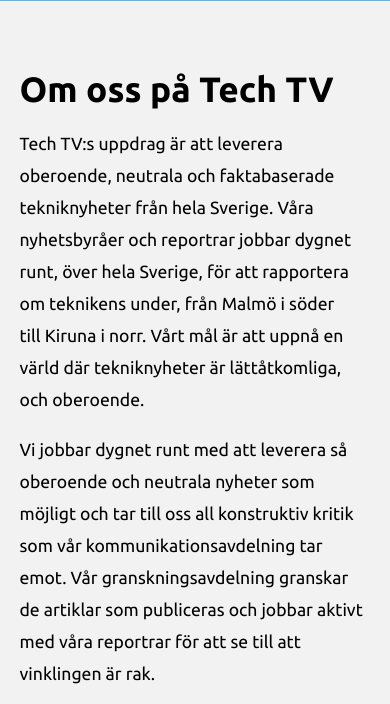
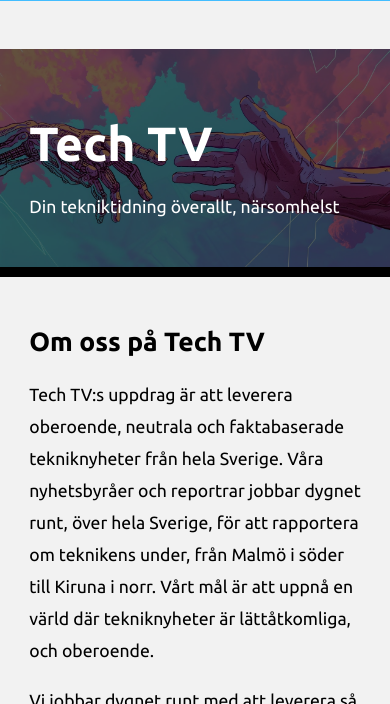
Before and after one commit to Frisaf/tech-tv, a plain HTML site: page about.html in a window 390 px wide. Shown: the part 89-793 px from the top of the page. Drawn offline with Linux system fonts and the light colour scheme; a web font is replaced by a local one.

Commit message:
hero on about page

```diff
--- a/about.html
+++ b/about.html
@@ -102,11 +102,16 @@
                 <a href="" id="accountLink"><img src="images/accountcircle.png" class="headerAccount" alt="Black circle with a sillhouette of a person."></a>
             </div>
         </header>
-
-        <div class="content">
             <div class="mainContent">
+                <div class="hero">
+                    <img src="images/synthetic-8597464_1280.jpg" class="aboutHero">
+                    <div class="heroText">
+                        <h1>Tech TV</h1>
+                        <p>Din tekniktidning överallt, närsomhelst</p>
+                    </div>
+                </div>
                 <div class="articleContent">
-                    <h1>Om oss på Tech TV</h1>
+                    <h2>Om oss på Tech TV</h2>
                     <p>Tech TV:s uppdrag är att leverera oberoende, neutrala och faktabaserade tekniknyheter från hela Sverige. Våra nyhetsbyråer och reportrar jobbar dygnet runt, över hela Sverige, för att rapportera om teknikens under, från Malmö i söder till Kiruna i norr. Vårt mål är att uppnå en värld där tekniknyheter är lättåtkomliga, och oberoende.</p>
                     <p>Vi jobbar dygnet runt med att leverera så oberoende och neutrala nyheter som möjligt och tar till oss all konstruktiv kritik som vår kommunikationsavdelning tar emot. Vår granskningsavdelning granskar de artiklar som publiceras och jobbar aktivt med våra reportrar för att se till att vinklingen är rak.</p>
                     <p>Vi finansieras tack vare dig som väljer våra tjänster och köper våra veckotidningar, men vill du ta del av premiumfunktioner samt läsa premiumartiklar kan du redan idag köpa premiumpaketet som går att skräddarsy efter just dina behov. Premiumpaketets pris justeras efter dina val.</p>
@@ -116,7 +121,6 @@
                     <p>Det som gör oss på Tech TV unika är att vi är centrerade på svensk teknik och de tekniska framsteg som görs i Sverige. Många tekniktidningar riktar sig på internationella framsteg, vilket gör att många saker som händer i Sverige blir överskuggade av det som händer i exempelvis Silicon Valley. Vi vill främja Sverige i teknikens värld och få upp folks ögon för Tekniksverige.</p>
                 </div>
             </div>
-        </div>
         <footer>
             <div class="footerBox">
                 <img src="images/TechTVlogo.png" alt="Logotyp med en grön kurvig linje som bakgrund och texten 'Tech TV'.">
--- a/style.css
+++ b/style.css
@@ -31,15 +31,14 @@ main {
 }
 
 .articleContent {
-    width: 60%;
+    width: 40%;
     justify-self: center;
     text-wrap: pretty;
 }
 
 @media only screen and (max-width: 1000px) {
     .articleContent {
-        padding-inline: 20px;
-        width: 100%;
+        width: 85%;
     }
 }
 
@@ -428,3 +427,39 @@ footer {
         width: 70%;
     }
 }
+
+.hero {
+    background-color: black;
+    position: relative;
+    margin-bottom: 3rem;
+
+}
+
+.hero img {
+    width: 100%;
+    opacity: 0.4;
+}
+
+.heroText {
+    color: white;
+    position: absolute;
+    top: 30%;
+    left: 30%;
+}
+
+.heroText h1 {
+    font-size: 7rem;
+}
+
+@media only screen and (max-width: 1000px) {
+    .heroText h1 {
+        font-size: 3rem;
+    }
+}
+
+@media only screen and (max-width: 1000px) {
+    .heroText {
+        left: 7.5%;
+        top: 20%;
+    }
+}
```
Also changed, not shown: images/synthetic-8597464_1280.jpg (added).
